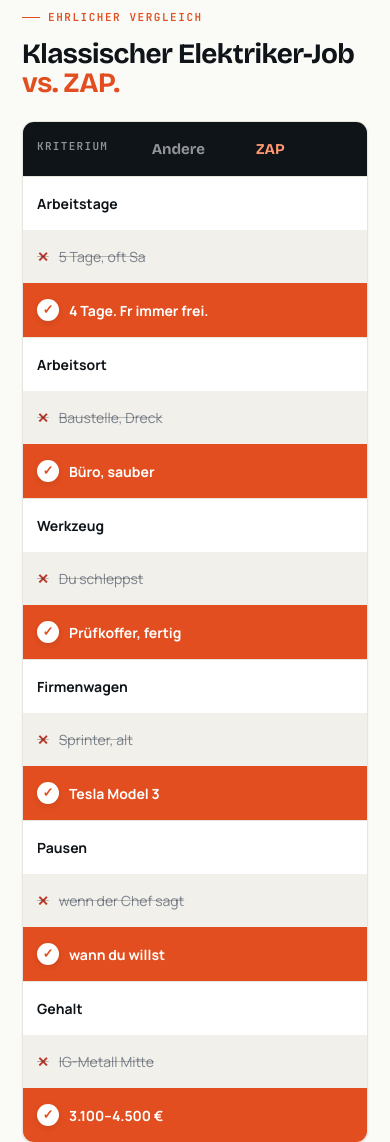
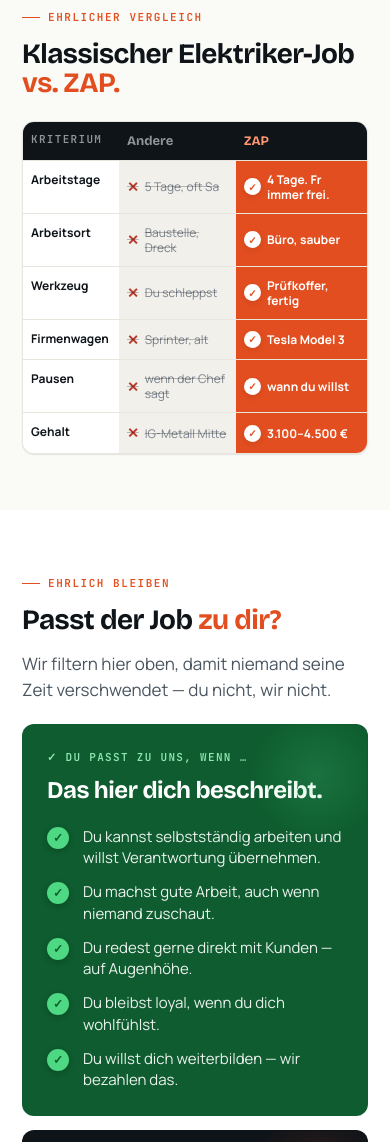
Before and after one commit to khalil573/karriere-zap, a plain HTML site: page elektriker.html in a window 390 px wide. Shown: the part 4420-5562 px from the top of the page. Drawn offline with nearby package versions, Linux system fonts and the light colour scheme.

Commit message:
Elektriker-LP: Vergleichstabelle als saubere 3-Spalten-Tabelle (Mobile)
Root-Cause: Mein voriger Fix (PR #9) setzte .compare-row auf
grid-template-columns:1fr und zerhackte damit jede Vergleichszeile in
3 gestapelte Vollbreite-Balken. Das war NICHT gewuenscht — jede
Vergleichszeile soll EINE gerade horizontale Linie bleiben
(Kriterium | Andere | ZAP), so wie im Original.

Fix: 3-Spalten-Grid wiederhergestellt, mobil aber kompakt gemacht,
damit der Text sauber sitzt statt Wort-fuer-Wort umzubrechen:
- Spalten 0.82fr / 1fr / 1.12fr (Label schmaler, Wertespalten breiter)
- Schrift 14->12px, Padding 16/14->11/8px, line-height 1.25
- Check-/X-Icons + Gaps mobil verkleinert (Icon 22->17px, Gap 10->6px)
- Header-Schrift 15->13px
Ergebnis auf 360-390px: gerade, ausgerichtete Zeilen; 3 Zeilen komplett
einzeilig, Rest max. 2 Zeilen (statt vorher 3-4 zerhackte Zeilen).

Desktop (>=880px) explizit auf Originalwerte zurueckgesetzt (Spalten
1.1/1/1.2, Padding 22/26, Schrift 16, Gap 10, Icon 22px) -> unveraendert.

Verifiziert per Browser-Test auf 390px (iPhone 12 Pro), 360px (Android)
und 1280px (Desktop): kein horizontaler Ueberlauf, Desktop-Geometrie
deckungsgleich mit Ausgangszustand.

Co-Authored-By: Claude Opus 4.8 <noreply@anthropic.com>

```diff
--- a/elektriker.html
+++ b/elektriker.html
@@ -394,11 +394,11 @@ section.tight { padding: 36px 22px; }
 }
 .compare-row {
   display: grid;
-  grid-template-columns: 1fr;
+  grid-template-columns: 0.82fr 1fr 1.12fr;
   border-top: 1px solid var(--border);
 }
 .compare-row:first-child { border-top: none; }
-.compare-row > div { padding: 16px 14px; font-size: 14px; }
+.compare-row > div { padding: 11px 8px; font-size: 12px; line-height: 1.25; }
 .compare-row .label {
   font-weight: 700;
   color: var(--ink);
@@ -409,7 +409,7 @@ section.tight { padding: 36px 22px; }
   background: var(--paper-3);
   text-decoration: line-through;
   text-decoration-color: rgba(0,0,0,0.25);
-  display: flex; align-items: center; gap: 10px;
+  display: flex; align-items: center; gap: 6px;
 }
 .compare-row .a::before {
   content: '✕';
@@ -424,23 +424,23 @@ section.tight { padding: 36px 22px; }
   font-weight: 700;
   color: var(--paper);
   background: var(--orange);
-  display: flex; align-items: center; gap: 10px;
+  display: flex; align-items: center; gap: 6px;
   position: relative;
 }
 .compare-row .b::before {
   content: '✓';
   display: inline-flex; align-items: center; justify-content: center;
-  width: 22px; height: 22px;
+  width: 17px; height: 17px;
   border-radius: 50%;
   background: var(--paper);
   color: var(--orange);
   font-weight: 900;
-  font-size: 13px;
+  font-size: 10px;
   flex-shrink: 0;
   margin-right: 0;
   box-shadow: 0 2px 6px rgba(0,0,0,0.10);
 }
-.compare-head { grid-template-columns: 1.1fr 1fr 1.2fr; background: var(--ink) !important; color: var(--paper); }
+.compare-head { background: var(--ink) !important; color: var(--paper); }
 .compare-head .label {
   background: transparent !important; color: rgba(255,255,255,0.55) !important;
   font-size: 11px; font-family: 'JetBrains Mono', monospace;
@@ -451,7 +451,7 @@ section.tight { padding: 36px 22px; }
   color: var(--paper) !important;
   font-family: 'Bricolage Grotesque';
   font-weight: 700;
-  font-size: 15px;
+  font-size: 13px;
   text-decoration: none !important;
   display: flex; align-items: center; gap: 8px;
 }
@@ -1250,7 +1250,9 @@ body.has-cookie-banner .sticky-cta { bottom: 116px; }
   .compare .wrap { max-width: 920px; }
   .compare-table { margin-top: 36px; }
   .compare-row { grid-template-columns: 1.1fr 1fr 1.2fr; }
-  .compare-row > div { padding: 22px 26px; font-size: 16px; }
+  .compare-row > div { padding: 22px 26px; font-size: 16px; line-height: 1.4; }
+  .compare-row .a, .compare-row .b { gap: 10px; }
+  .compare-row .b::before { width: 22px; height: 22px; font-size: 13px; }
   .compare-head .a, .compare-head .b { font-size: 16px; }
 
   .fit-cards {
```
